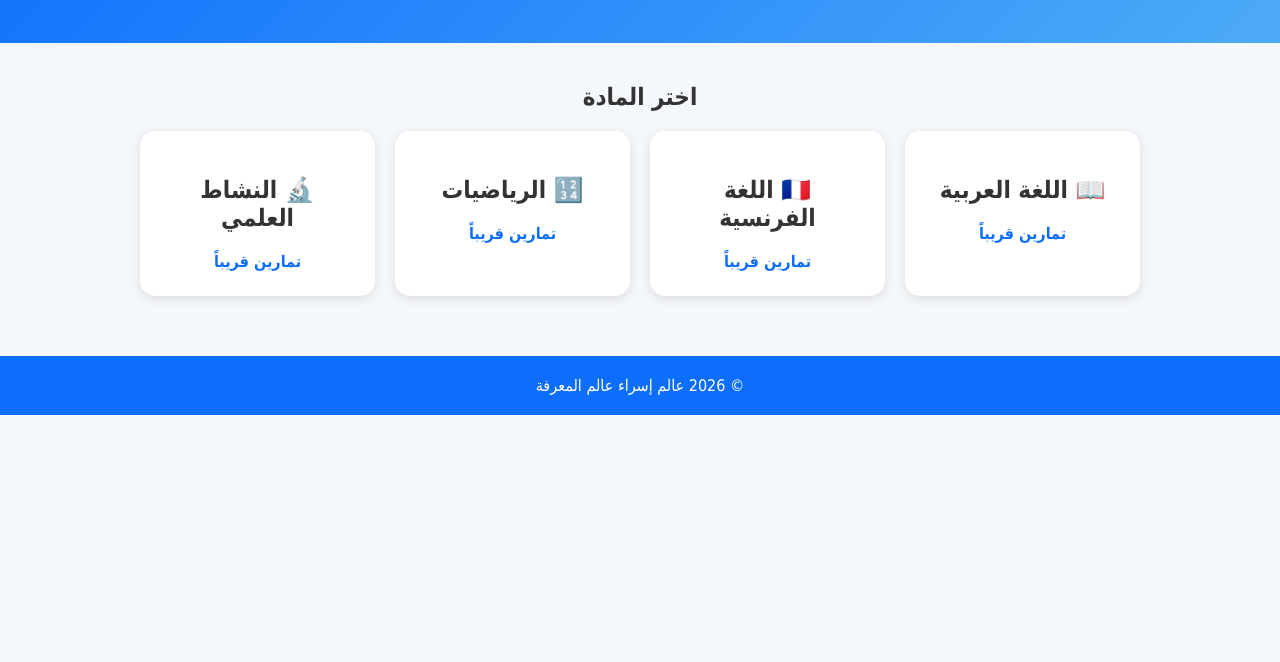
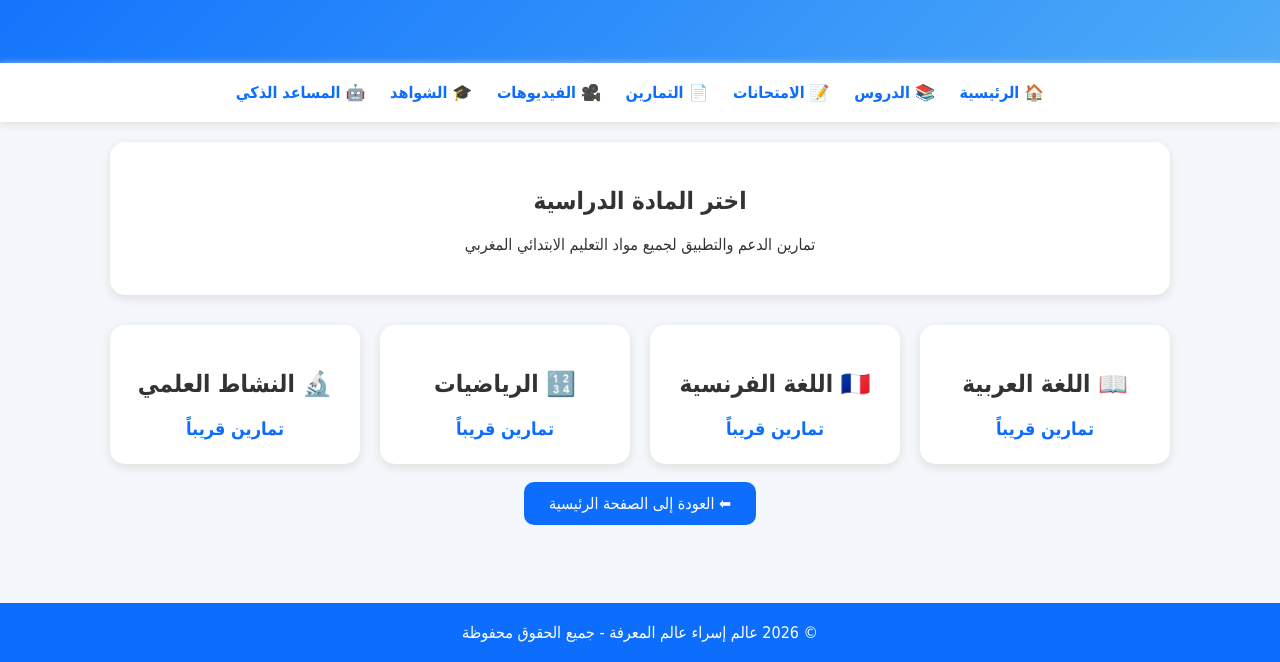
Before and after one commit to rachidaezaaza-cloud/alphabets, a plain HTML site: page worksheets.html in a window 1280 px wide. Shown: the part 153-815 px from the top of the page. Drawn offline with Linux system fonts and the light colour scheme.

Commit message:
Enhance worksheets.html with new styles and content
Updated styles and content for worksheets page.

```diff
--- a/worksheets.html
+++ b/worksheets.html
@@ -7,9 +7,13 @@
 <title>التمارين - عالم إسراء عالم المعرفة</title>
 
 <style>
+*{
+box-sizing:border-box;
+}
+
 body{
 margin:0;
-    font-family:Tahoma,Arial;
+font-family:Tahoma,Arial,sans-serif;
 background:#f4f7fb;
 color:#333;
 }
@@ -18,19 +22,49 @@ header{
 background:linear-gradient(135deg,#0d6efd,#4dabf7);
 color:white;
 text-align:center;
-    padding:40px 20px;
+padding:50px 20px;
+}
+
+nav{
+background:white;
+padding:15px;
+text-align:center;
+box-shadow:0 2px 8px #ddd;
+position:sticky;
+top:0;
+}
+
+nav a{
+display:inline-block;
+margin:5px 10px;
+text-decoration:none;
+color:#0d6efd;
+font-weight:bold;
+}
+
+nav a:hover{
+color:#084298;
 }
 
 .container{
-    max-width:1000px;
+max-width:1100px;
 margin:auto;
 padding:20px;
+}
+
+.title{
+background:white;
+padding:25px;
+border-radius:15px;
+text-align:center;
+box-shadow:0 3px 10px #ddd;
 }
 
 .cards{
 display:grid;
 grid-template-columns:repeat(auto-fit,minmax(220px,1fr));
 gap:20px;
+margin-top:30px;
 }
 
 .card{
@@ -39,12 +73,31 @@ header{
 border-radius:15px;
 text-align:center;
 box-shadow:0 3px 10px #ddd;
+transition:.3s;
+}
+
+.card:hover{
+transform:translateY(-5px);
 }
 
 .card a{
 text-decoration:none;
 color:#0d6efd;
+font-size:18px;
 font-weight:bold;
+}
+
+.back{
+text-align:center;
+margin:30px;
+}
+
+.back a{
+background:#0d6efd;
+color:white;
+padding:12px 25px;
+border-radius:10px;
+text-decoration:none;
 }
 
 footer{
@@ -53,6 +106,13 @@ footer{
 text-align:center;
 padding:20px;
 margin-top:40px;
+}
+
+@media(max-width:600px){
+nav a{
+display:block;
+margin:10px;
+}
 }
 </style>
 
@@ -65,41 +125,68 @@ footer{
 <p>عالم إسراء عالم المعرفة</p>
 </header>
 
+
+<nav>
+<a href="index.html">🏠 الرئيسية</a>
+<a href="lessons.html">📚 الدروس</a>
+<a href="exams.html">📝 الامتحانات</a>
+<a href="worksheets.html">📄 التمارين</a>
+<a href="videos.html">🎥 الفيديوهات</a>
+<a href="certificates.html">🎓 الشواهد</a>
+<a href="ai.html">🤖 المساعد الذكي</a>
+</nav>
+
+
 <div class="container">
 
-<h2 style="text-align:center">
-اختر المادة
-</h2>
+<div class="title">
+<h2>اختر المادة الدراسية</h2>
+<p>تمارين الدعم والتطبيق لجميع مواد التعليم الابتدائي المغربي</p>
+</div>
+
 
 <div class="cards">
+
 
 <div class="card">
 <h2>📖 اللغة العربية</h2>
 <a href="#">تمارين قريباً</a>
 </div>
 
+
 <div class="card">
 <h2>🇫🇷 اللغة الفرنسية</h2>
 <a href="#">تمارين قريباً</a>
 </div>
+
 
 <div class="card">
 <h2>🔢 الرياضيات</h2>
 <a href="#">تمارين قريباً</a>
 </div>
 
+
 <div class="card">
 <h2>🔬 النشاط العلمي</h2>
 <a href="#">تمارين قريباً</a>
 </div>
 
-</div>
 
 </div>
 
+
+<div class="back">
+<a href="index.html">⬅ العودة إلى الصفحة الرئيسية</a>
+</div>
+
+
+</div>
+
+
 <footer>
-© 2026 عالم إسراء عالم المعرفة
+© 2026 عالم إسراء عالم المعرفة - جميع الحقوق محفوظة
 </footer>
+
 
 </body>
 </html>
```
Lines whose indentation alone changed are shown as unchanged.
